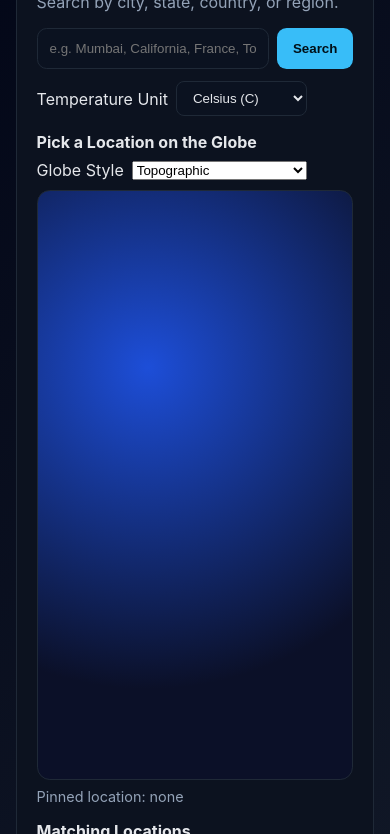
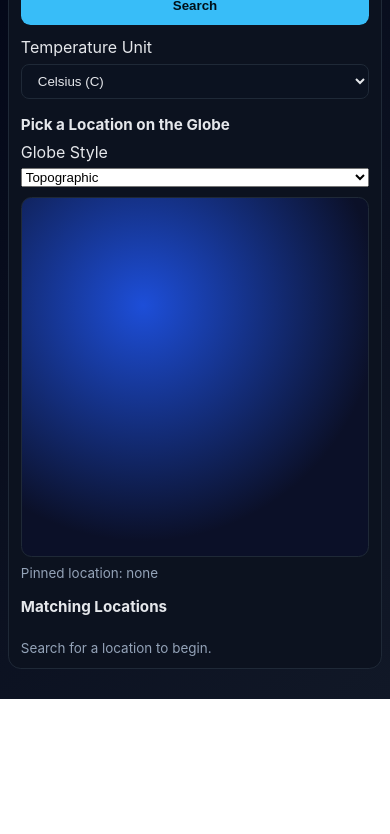
Before and after one commit to akash12111998/weather-realtime-app, a plain HTML site: page index.html in a window 390 px wide. Shown: the part 155-989 px from the top of the page. After the commit the page ends 854 px from the top, so only its background shows below. Drawn offline with Linux system fonts and the light colour scheme.

Commit message:
Improve mobile responsiveness and document live demo.
Add tablet/mobile/landscape CSS breakpoints for better usability across screen sizes, and update README with the hosted demo link plus responsive behavior details.

```diff
--- a/styles.css
+++ b/styles.css
@@ -230,3 +230,125 @@ body {
   clip: rect(0, 0, 0, 0);
   border: 0;
 }
+
+@media (max-width: 1024px) {
+  .container {
+    width: min(1000px, 95vw);
+    margin: 1.5rem auto;
+    padding: 1rem;
+  }
+
+  .globe-view {
+    height: clamp(420px, 62vh, 620px);
+  }
+}
+
+@media (max-width: 768px) {
+  .container {
+    margin: 1rem auto;
+    border-radius: 0.8rem;
+    padding: 0.9rem;
+  }
+
+  .app-header h1 {
+    font-size: 1.35rem;
+  }
+
+  .app-header p {
+    font-size: 0.95rem;
+  }
+
+  #search-form {
+    flex-direction: column;
+  }
+
+  #search-btn {
+    width: 100%;
+  }
+
+  .toolbar {
+    flex-wrap: wrap;
+    gap: 0.4rem 0.6rem;
+  }
+
+  #unit-select,
+  #globe-style-select {
+    width: 100%;
+  }
+
+  .globe-view {
+    height: clamp(320px, 52vh, 480px);
+  }
+
+  .weather-grid {
+    grid-template-columns: repeat(auto-fit, minmax(140px, 1fr));
+  }
+
+  .forecast-grid {
+    grid-template-columns: repeat(auto-fit, minmax(130px, 1fr));
+  }
+}
+
+@media (max-width: 480px) {
+  .container {
+    width: 96vw;
+    margin: 0.65rem auto;
+    padding: 0.75rem;
+  }
+
+  .section-title,
+  .forecast-title {
+    font-size: 0.95rem;
+  }
+
+  .globe-view {
+    height: clamp(260px, 46vh, 360px);
+    border-radius: 0.65rem;
+  }
+
+  .result-btn,
+  .card,
+  .forecast-card {
+    padding: 0.6rem;
+  }
+
+  .card-value {
+    font-size: 1.02rem;
+  }
+
+  .result-sub,
+  .forecast-sub,
+  .status-message,
+  .updated-at,
+  .pinned-coords,
+  .globe-style-status {
+    font-size: 0.84rem;
+  }
+}
+
+@media (max-width: 900px) and (orientation: landscape) {
+  .container {
+    margin: 0.6rem auto;
+    padding: 0.7rem;
+  }
+
+  .app-header h1 {
+    font-size: 1.2rem;
+  }
+
+  .app-header p {
+    margin-bottom: 0.4rem;
+    font-size: 0.88rem;
+  }
+
+  .globe-view {
+    height: clamp(220px, 42vh, 320px);
+  }
+
+  .search-panel,
+  .globe-section,
+  .weather-section {
+    margin-top: 0.75rem;
+    margin-bottom: 0.75rem;
+  }
+}
```
Also changed, not shown: README.md.
